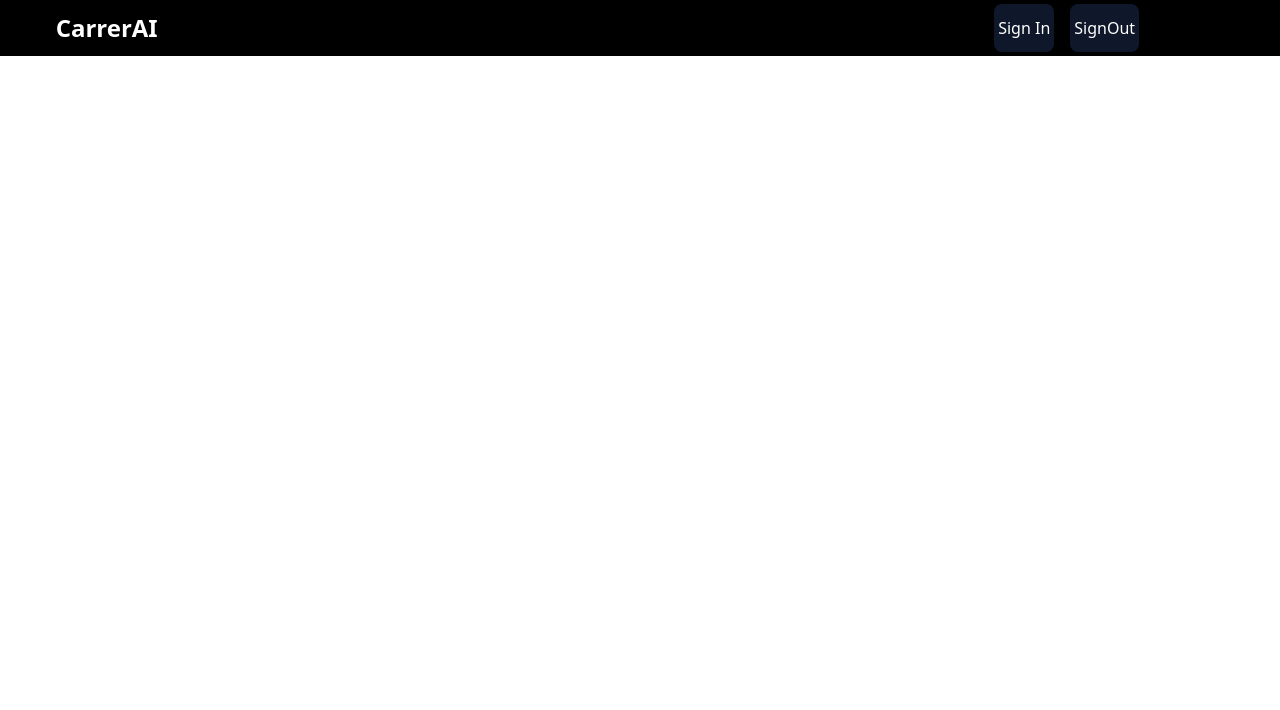
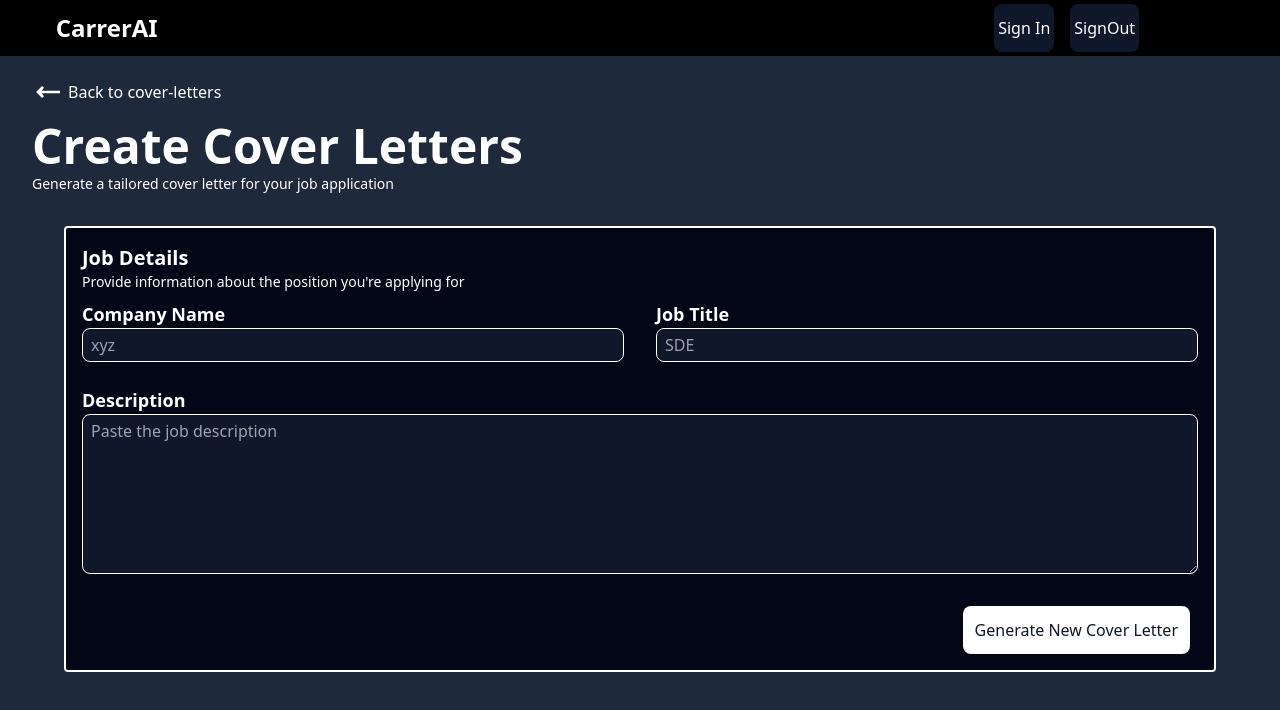
Before and after one commit to aakashloyar/CareerAI, a Next.js app: page /ai-cover-letter/new in a window 1280 px wide. Shown: the top 710 px of the page. Built offline with nearby package versions, Linux system fonts and the light colour scheme.

Commit message:
new cover letter generation page created

```diff
--- a/app/ai-cover-letter/new/page.tsx
+++ b/app/ai-cover-letter/new/page.tsx
@@ -1,8 +1,29 @@
+"use client"
 
+import BackLink from '@/components/BackButton';
+import { useRouter } from 'next/navigation';
+import Form from '@/components/Form'
 export default function() {
+    const router=useRouter()
+    const backClick=()=>{
+        router.push('/ai-cover-letter')
+    }
     return (
-        <div>
+            <div className='px-8 bg-slate-800 min-h-screen text-white pt-20 '>
+               <div>
+                <BackLink label={'Back to cover-letters'} handleClick={backClick}/>
+               </div>
 
-        </div>
+               <div className='text-5xl font-bold pt-3'>
+                 Create Cover Letters
+               </div>
+               <div className='text-sm pt-1'>
+               Generate a tailored cover letter for your job application
+               </div>
+               <div className='flex flex-center pt-8 px-8'>
+                <Form/>
+               </div>
+            </div>
+
     )
 }
--- a/app/ai-cover-letter/page.tsx
+++ b/app/ai-cover-letter/page.tsx
@@ -1,5 +1,5 @@
 'use client'
-import Button from '@/components/WButton'
+import Button from '@/components/WhiteButton'
 import { useRouter } from "next/navigation";
 
 export default function() {
--- /dev/null
+++ b/components/BackButton.tsx
@@ -0,0 +1,22 @@
+
+
+interface ButtonProps {
+    label: string;
+    handleClick: (event: React.MouseEvent<HTMLButtonElement>) => void;
+}
+export default function({label,handleClick}:ButtonProps) {
+    return (
+        <div>
+            <button className='' onClick={handleClick}>
+                <div className='flex'>
+                    <div className='px-1'>
+                        <img src="/LArrow.png" alt="back" />
+                    </div>
+                    <div className='hover:underline decoration-white px-1'>
+                        {label}
+                    </div>
+                </div>
+            </button>
+        </div>
+    )
+}
--- /dev/null
+++ b/components/BigInputBox.tsx
@@ -0,0 +1,18 @@
+export default function ({label,placeholder,handleChange}:InputProps) {
+    return (
+        <div className="text-white">
+            <div className='font-semibold text-lg'>
+                {label}
+            </div>
+            <div className='h-40'>
+                <textarea onChange={handleChange} placeholder={placeholder} className='px-2 py-1 w-full h-full rounded-lg border border-white bg-slate-900  ' />
+            </div>
+        </div>
+
+    )
+}
+interface InputProps {
+    label:string,
+    placeholder:string,
+    handleChange: (event: React.ChangeEvent<HTMLTextAreaElement>) => void;
+}
--- /dev/null
+++ b/components/DarkInputBox.tsx
@@ -0,0 +1,18 @@
+export default function ({label,placeholder,handleChange}:InputProps) {
+    return (
+        <div className="text-white">
+            <div className='font-semibold text-lg'>
+                {label}
+            </div>
+            <div className=''>
+                <input type="text" onChange={handleChange} placeholder={placeholder} className='px-2 py-1 w-full rounded-lg border border-white bg-slate-900  ' />
+            </div>
+        </div>
+
+    )
+}
+interface InputProps {
+    label:string,
+    placeholder:string,
+    handleChange: (event: React.ChangeEvent<HTMLInputElement>) => void;
+}
--- /dev/null
+++ b/components/Form.tsx
@@ -0,0 +1,49 @@
+"use client"
+import InputBox from '@/components/DarkInputBox'
+import { useState } from 'react'
+import BigInputBox from '@/components/BigInputBox'
+import Button from '@/components/WhiteButton'
+export default function() {
+    const [details, setDetails] = useState({
+        companyName: "",
+        jobTitle: "",
+        description: "",
+    });
+    const handleClick=()=>{
+        console.log('clicked')
+    }
+    return (
+        <div className='border-2 border-white w-full rounded bg-slate-950 px-4 py-2'>
+            <div className='text-xl font-semibold pt-2'>
+                Job Details
+            </div>
+            <div className='text-sm'>
+                Provide information about the position you're applying for
+            </div>
+            <div className='flex justify-between text-slate-900 pt-2'>
+                <div className='w-1/2 pr-4'>
+                    <InputBox handleChange={(e)=>{
+                        setDetails((prev) => ({ ...prev, companyName: e.target.value }));
+                    }} label={'Company Name'} placeholder='xyz'/>
+                </div>
+                <div className='w-1/2 pl-4'>
+                    <InputBox handleChange={(e)=>{
+                        setDetails((prev) => ({ ...prev, jobTitle: e.target.value }));
+                    }} label={'Job Title'} placeholder='SDE'/>
+                </div>
+
+            </div>
+
+            <div className='pt-6'>
+                    <BigInputBox handleChange={(e)=>{
+                        setDetails((prev) => ({ ...prev, description: e.target.value }));
+                    }} label={'Description'} placeholder='Paste the job description'/>
+            </div>
+            <div className='flex justify-end pt-6'>
+                <div>
+                    <Button label={'Generate New Cover Letter'} handleClick={handleClick}/>
+                </div>
+            </div>
+        </div>
+    )
+}
--- a/pages/signin.tsx
+++ b/pages/signin.tsx
@@ -2,7 +2,7 @@
 import Heading from '@/components/heading'
 import Button from '@/components/button'
 import SubHeading from '@/components/subheading'
-import InputBox from '@/components/inputbox'
+import InputBox from '@/components/Inputbox'
 import BottomWarning from '@/components/Bottomwarning'
 import {signIn} from 'next-auth/react'
 import {useState} from 'react'
--- a/pages/signup.tsx
+++ b/pages/signup.tsx
@@ -5,7 +5,7 @@ import { userSignUpSchema } from "@/lib/validation"; // Import Zod schema
 import Heading from '../components/heading'
 import Button from '../components/button'
 import SubHeading from '../components/subheading'
-import InputBox from '../components/inputbox'
+import InputBox from '../components/Inputbox'
 import BottomWarning from '../components/Bottomwarning'
 import {signIn} from 'next-auth/react'
 import {UsersSignUpType} from '@/lib/validation'
--- a/tsconfig.json
+++ b/tsconfig.json
@@ -22,6 +22,6 @@
       "@/*": ["./*"]
     }
   },
-  "include": ["next-env.d.ts", "**/*.ts", "**/*.tsx", ".next/types/**/*.ts"],
+  "include": ["next-env.d.ts", "**/*.ts", "**/*.tsx", ".next/types/**/*.ts", "components/WhiteButton.tsx"],
   "exclude": ["node_modules"]
 }
```
Also changed, not shown: components/Inputbox.tsx (renamed from components/inputbox.tsx), components/WhiteButton.tsx (renamed from components/WButton.tsx), public/LArrow.png (added).
